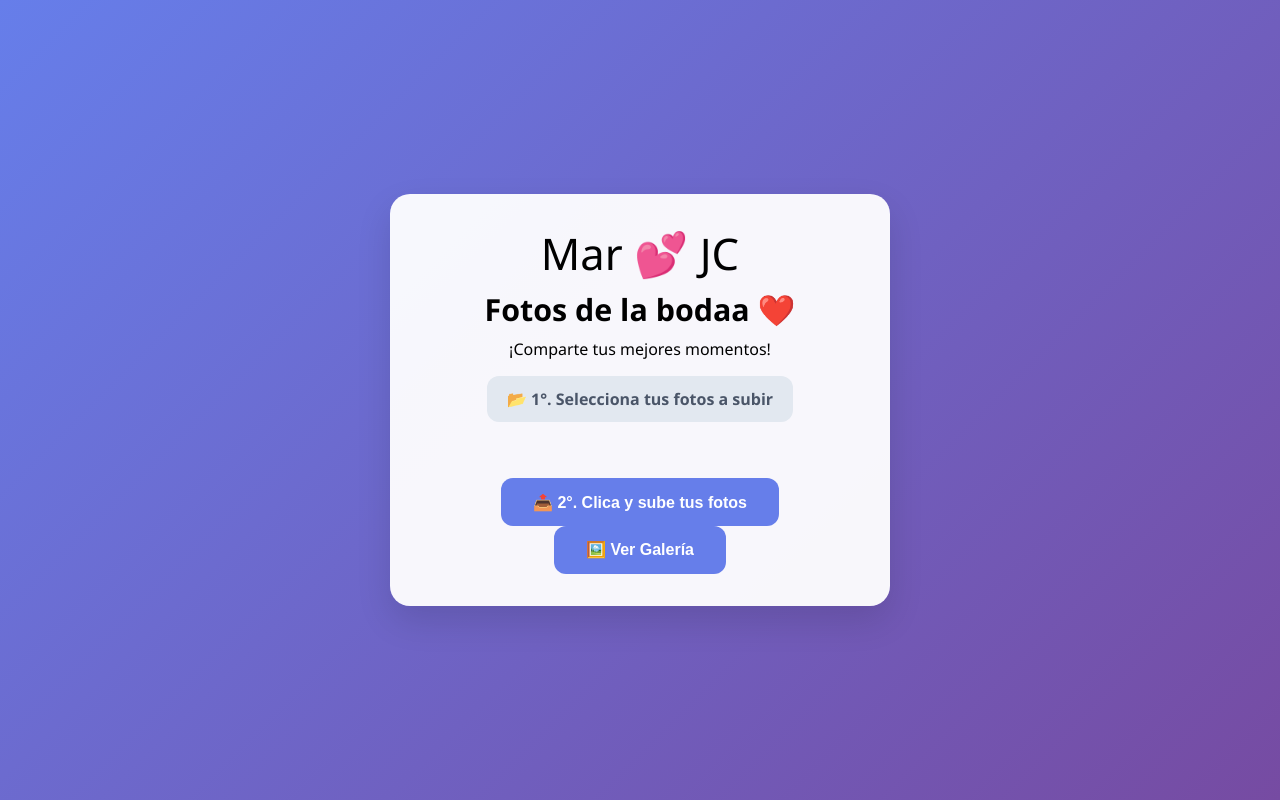
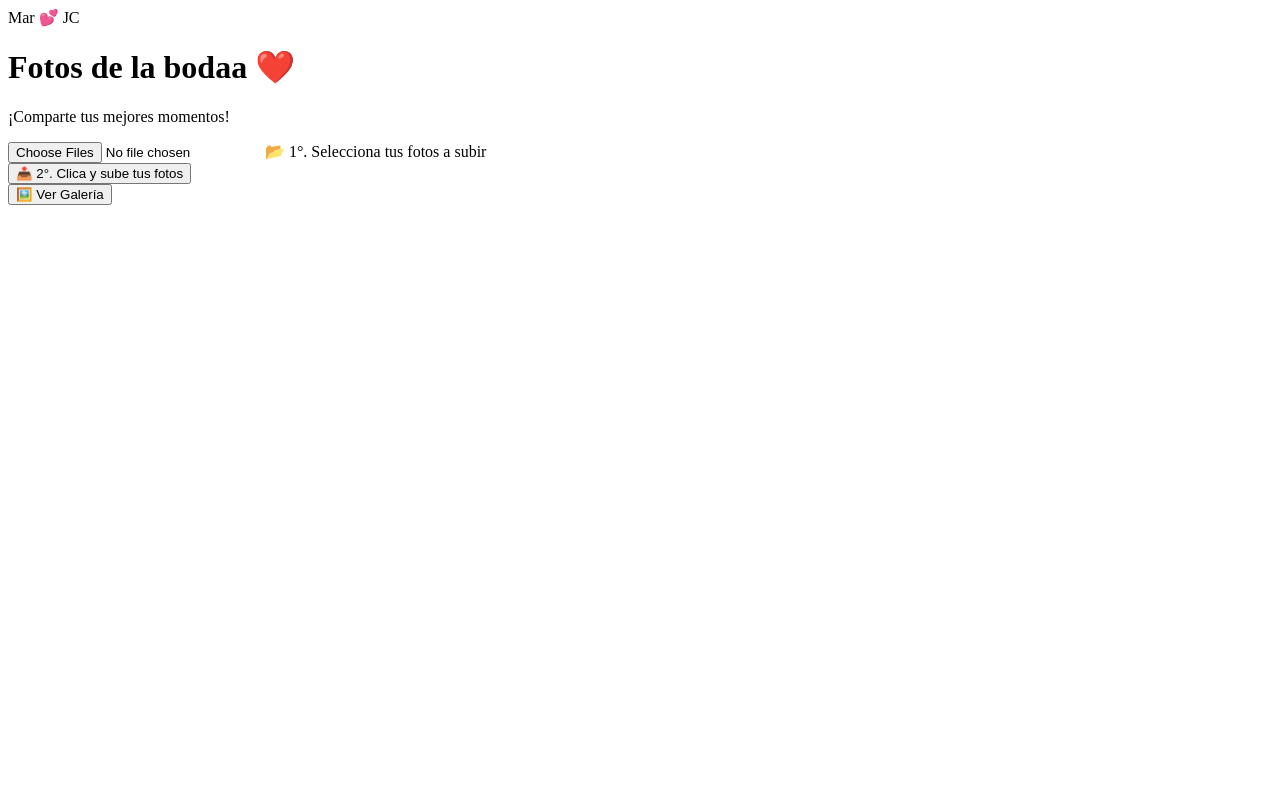
Before and after one commit to Nanrehr/fotos-boda, a Flask app: page / in a window 1280 px wide. Run offline with Flask 3, Linux system fonts and the light colour scheme.

Commit message:
Actualizar upload.html

```diff
--- a/templates/upload.html
+++ b/templates/upload.html
@@ -4,57 +4,7 @@
   <meta charset="UTF-8" />
   <meta name="viewport" content="width=device-width, initial-scale=1.0" />
   <title>📷 Subir Fotos – Boda Mar & Juan Carlos</title>
-
-  <style>
-    /* ------------- Reset & fondo ------------- */
-    *{margin:0;padding:0;box-sizing:border-box}
-    body{
-      font-family:'Segoe UI',sans-serif;
-      background:linear-gradient(135deg,#667eea 0%,#764ba2 100%);
-      min-height:100vh;display:flex;justify-content:center;align-items:center;padding:1.5rem
-    }
-    /* ------------- Tarjeta ------------- */
-    .card{
-      background:rgba(255,255,255,.95);
-      padding:2rem;
-      border-radius:20px;
-      width:100%;max-width:500px;text-align:center;
-      box-shadow:0 15px 35px rgba(0,0,0,.12)
-    }
-    h1{font-size:1.9rem;margin:.5rem 0}
-    .heart{font-size:2.5rem;animation:beat 2s infinite both}
-    @keyframes beat{0%,100%{transform:scale(1)}50%{transform:scale(1.1)}}
-
-    /* ---------- Input y etiqueta personalizada ---------- */
-    .file-input{display:none}
-    .file-label{
-      display:inline-block;margin:1rem 0;
-      padding:.75rem 1.25rem;border-radius:12px;
-      background:#e2e8f0;color:#4a5568;font-weight:600;
-      cursor:pointer;transition:.3s
-    }
-    .file-label:hover{background:#cbd5e0}
-
-    /* ---------- Botón subir ---------- */
-    button{
-      background:#667eea;color:#fff;border:none;
-      padding:.9rem 2rem;border-radius:12px;
-      font-size:1rem;font-weight:600;cursor:pointer
-    }
-
-    /* ---------- Vista previa ---------- */
-    .preview{
-      display:grid;grid-template-columns:repeat(auto-fill,minmax(80px,1fr));
-      gap:.5rem;margin:1rem 0 1.5rem;max-height:200px;overflow-y:auto
-    }
-    .preview img{
-      width:100%;height:80px;object-fit:cover;border-radius:8px;
-      box-shadow:0 2px 8px rgba(0,0,0,.1);animation:fade .4s both
-    }
-    @keyframes fade{from{opacity:0;transform:scale(.8)}to{opacity:1}}
-
-    a{display:block;margin-top:1rem;color:#764ba2;text-decoration:none;font-weight:600}
-  </style>
+  <!-- TU ESTILO AQUÍ (ya lo pusiste bien) -->
 </head>
 <body>
   <div class="card">
@@ -63,31 +13,25 @@
     <p>¡Comparte tus mejores momentos!</p>
 
     <form action="/upload" method="POST" enctype="multipart/form-data" id="form">
-      <!-- input oculto -->
       <input type="file" name="fotos" id="fotos" class="file-input" multiple accept="image/*" required />
-      <!-- etiqueta bonita -->
       <label for="fotos" class="file-label">📂 1°. Selecciona tus fotos a subir</label>
-
-      <!-- vista previa -->
       <div class="preview" id="preview"></div>
-
       <button type="submit">📤 2°. Clica y sube tus fotos</button>
     </form>
-<div> </div>
-    <button type="submit" href="/gallery"> 🖼️ Ver Galería</button>
+
+    <a href="/gallery"><button>🖼️ Ver Galería</button></a>
   </div>
 
   <script>
     const input  = document.getElementById('fotos');
     const preview= document.getElementById('preview');
-
-    input.addEventListener('change',()=>{          /* genera miniaturas */
+    input.addEventListener('change',()=>{
       preview.innerHTML='';
       [...input.files].forEach(f=>{
-        if(!f.type.startsWith('image/'))return;
-        const img=document.createElement('img');
-        img.src=URL.createObjectURL(f);
-        img.onload=()=>URL.revokeObjectURL(img.src);
+        if(!f.type.startsWith('image/')) return;
+        const img = document.createElement('img');
+        img.src = URL.createObjectURL(f);
+        img.onload = () => URL.revokeObjectURL(img.src);
         preview.appendChild(img);
       });
     });
```
